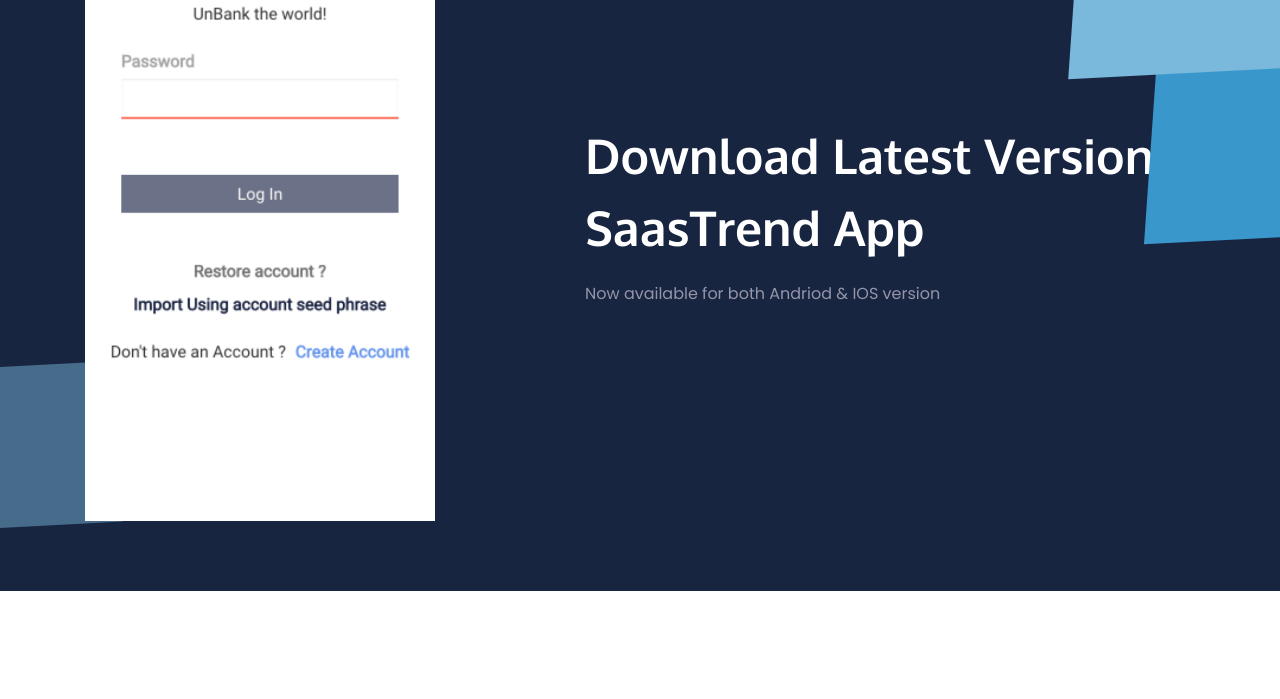
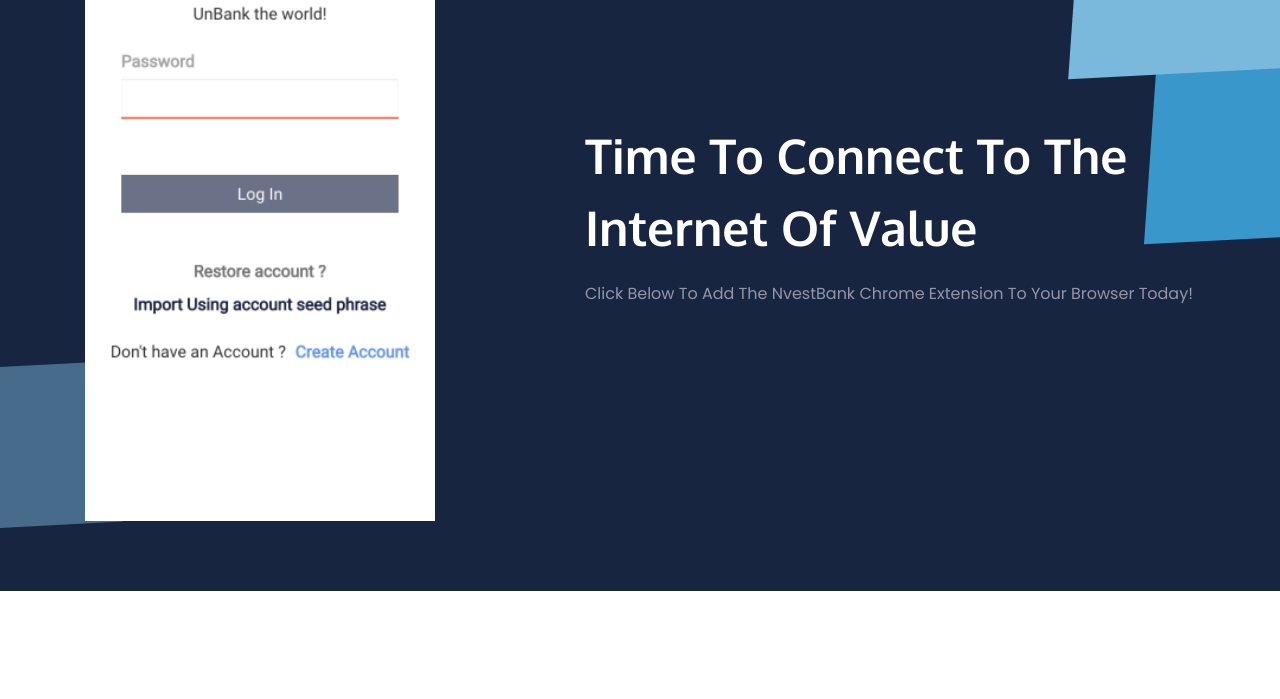
Before and after one commit to edudemy/nvestbankextension1, a plain HTML site: page index.html in a window 1280 px wide. Shown: the part 5600-6299 px from the top of the page. Drawn offline with Linux system fonts and the light colour scheme.

Commit message:
addedtext

```diff
--- a/index.html
+++ b/index.html
@@ -617,8 +617,9 @@
 					<div class="col-lg-7 d-flex align-items-center offset-lg-1">
 						<article class="st_default_content position-relative m-t-90 p-l-25 wow fadeInLeft st-text-md-center" data-wow-delay="0.3s">
 
-							<h3 class="st-font-48 st-font-sm-34 st-line-height-1-5 text-st-white m-b-15 br-sm-none"><strong>Download Latest Version <br/>SaasTrend App</strong></h3>
-							<p>Now available for both Andriod & IOS version</p>
+							<h3 class="st-font-48 st-font-sm-34 st-line-height-1-5 text-st-white m-b-15 br-sm-none"><strong>Time To Connect To The<br/>Internet Of Value </strong></h3>
+
+							<p>Click Below To Add The NvestBank Chrome Extension To Your Browser Today!</p>
 
 						</article>
 					</div>
```
